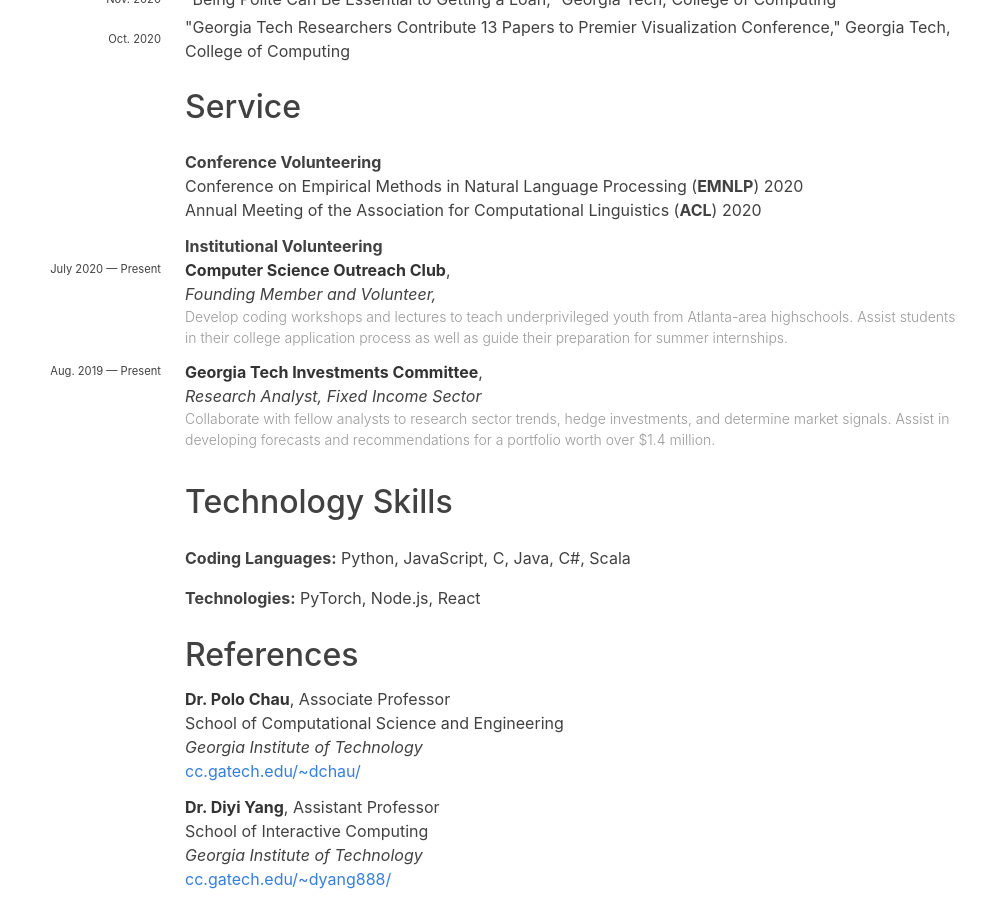
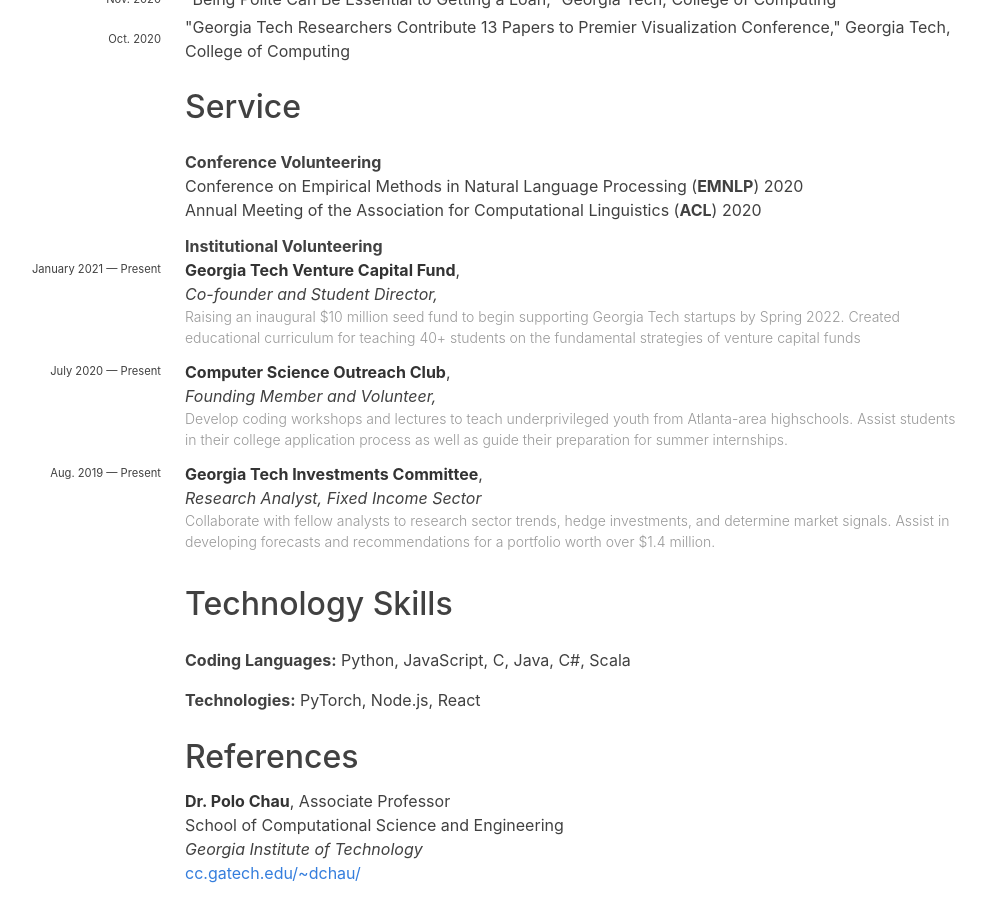
Before and after one commit to jonsaadfalcon/PersonalWebsite, a Jekyll site: the page built from cv.md, in a window 1280 px wide and 900 px high, scrolled down 2827 px. Shown: the whole window, without its empty margins (147-1133 px from the left). Built offline with Jekyll 4.4.1, drawn with Linux system fonts in a browser that asks for light colours; nearby versions of some CDN libraries; some web fonts are replaced.

Commit message:
Update institutional.yaml

```diff
--- a/_data/institutional.yaml
+++ b/_data/institutional.yaml
@@ -1,3 +1,9 @@
+- institution: Georgia Tech Venture Capital Fund
+  position: Co-founder and Student Director
+  year: "January 2021 — Present"
+  description: "Raising an inaugural $10 million seed fund to begin supporting Georgia Tech startups by Spring 2022. Created educational curriculum for teaching 40+ students on the fundamental strategies of venture capital funds"
+  type: academic
+
 - institution: Computer Science Outreach Club
   position: Founding Member and Volunteer
   year: "July 2020 — Present"
```
